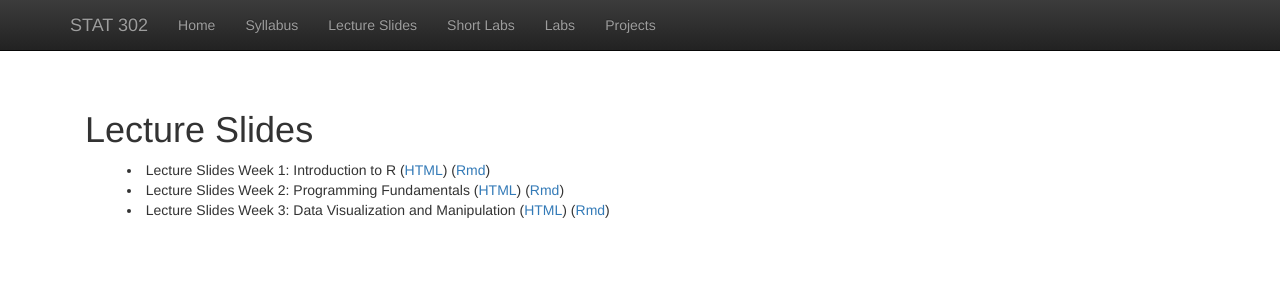
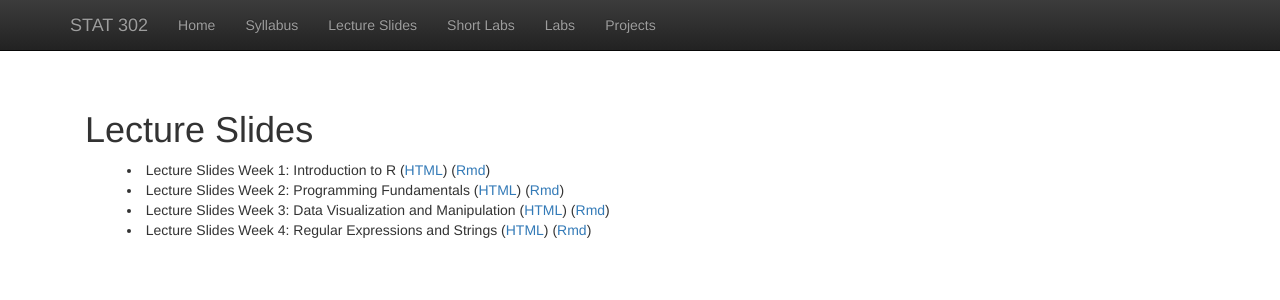
Before and after one commit to bryandmartin/STAT302, a Jekyll site: the page built from lectureslides.html, in a window 1280 px wide. Shown: the top 300 px of the page. Built offline with Jekyll 4.4.1, drawn with Linux system fonts in a browser that asks for light colours; nearby versions of some CDN libraries; library files that are not in the unit come from our copies.

Commit message:
Add LS4 to web

```diff
--- a/lectureslides.html
+++ b/lectureslides.html
@@ -20,3 +20,8 @@
 	(<a class="active" href="docs/LectureSlides/lectureslides3/lectureslides3.html">HTML</a>)
 	(<a class = "active" href="https://raw.githubusercontent.com/bryandmartin/STAT302/master/docs/LectureSlides/lectureslides3/lectureslides3.Rmd">Rmd</a>)
 </li>
+<li style="padding:0px;margin:0px 20px 0px; text-indent: -1.45em; padding-left: 3em;" >
+	Lecture Slides Week 4: Regular Expressions and Strings
+	(<a class="active" href="docs/LectureSlides/lectureslides4/lectureslides4.html">HTML</a>)
+	(<a class = "active" href="https://raw.githubusercontent.com/bryandmartin/STAT302/master/docs/LectureSlides/lectureslides4/lectureslides4.Rmd">Rmd</a>)
+</li>
```
